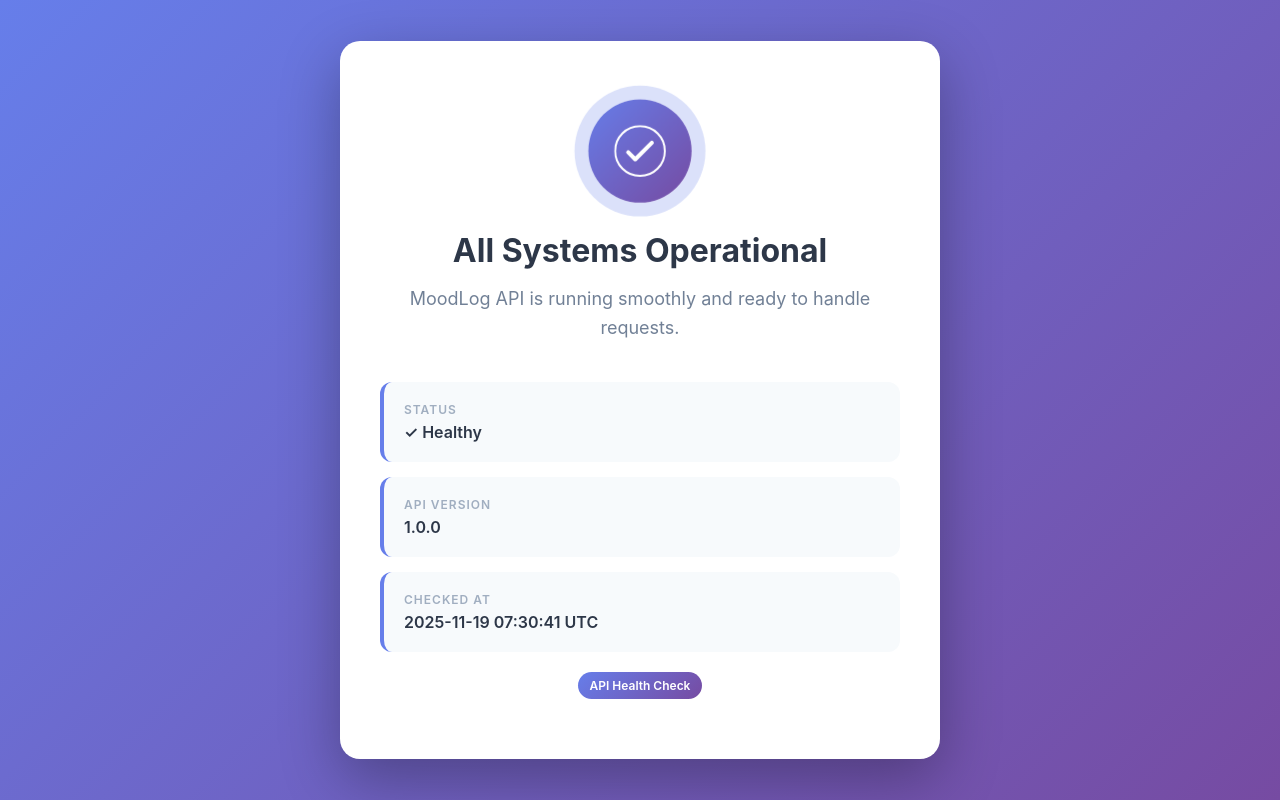
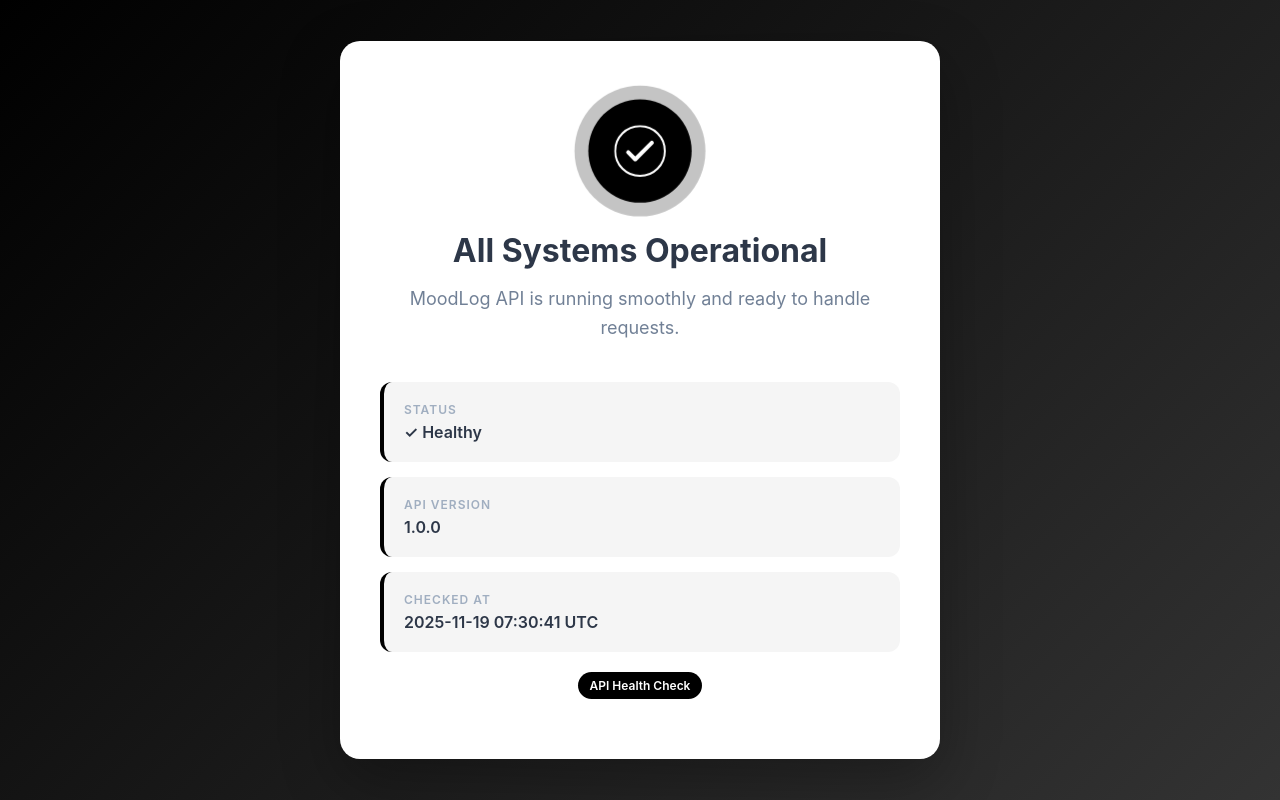
Before and after one commit to BekzhanK1/moodlog-backend, a FastAPI app: page /health in a window 1280 px wide. Run offline with FastAPI, Linux system fonts and the light colour scheme.

Commit message:
change healthcheck page design

```diff
--- a/app/templates/health.html
+++ b/app/templates/health.html
@@ -14,7 +14,7 @@
 
         body {
             font-family: -apple-system, BlinkMacSystemFont, 'Segoe UI', Roboto, 'Helvetica Neue', Arial, sans-serif;
-            background: linear-gradient(135deg, #667eea 0%, #764ba2 100%);
+            background: linear-gradient(135deg, #000000 0%, #333333 100%);
             min-height: 100vh;
             display: flex;
             align-items: center;
@@ -49,7 +49,7 @@
             width: 100px;
             height: 100px;
             margin: 0 auto 30px;
-            background: linear-gradient(135deg, #667eea 0%, #764ba2 100%);
+            background: #000000;
             border-radius: 50%;
             display: flex;
             align-items: center;
@@ -62,12 +62,12 @@
             0%,
             100% {
                 transform: scale(1);
-                box-shadow: 0 0 0 0 rgba(102, 126, 234, 0.7);
+                box-shadow: 0 0 0 0 rgba(0, 0, 0, 0.7);
             }
 
             50% {
                 transform: scale(1.05);
-                box-shadow: 0 0 0 20px rgba(102, 126, 234, 0);
+                box-shadow: 0 0 0 20px rgba(0, 0, 0, 0);
             }
         }
 
@@ -100,9 +100,9 @@
 
         .info-item {
             padding: 20px;
-            background: #f7fafc;
+            background: #f5f5f5;
             border-radius: 12px;
-            border-left: 4px solid #667eea;
+            border-left: 4px solid #000000;
         }
 
         .info-label {
@@ -123,7 +123,7 @@
         .badge {
             display: inline-block;
             padding: 6px 12px;
-            background: linear-gradient(135deg, #667eea 0%, #764ba2 100%);
+            background: #000000;
             color: white;
             border-radius: 20px;
             font-size: 12px;
```
